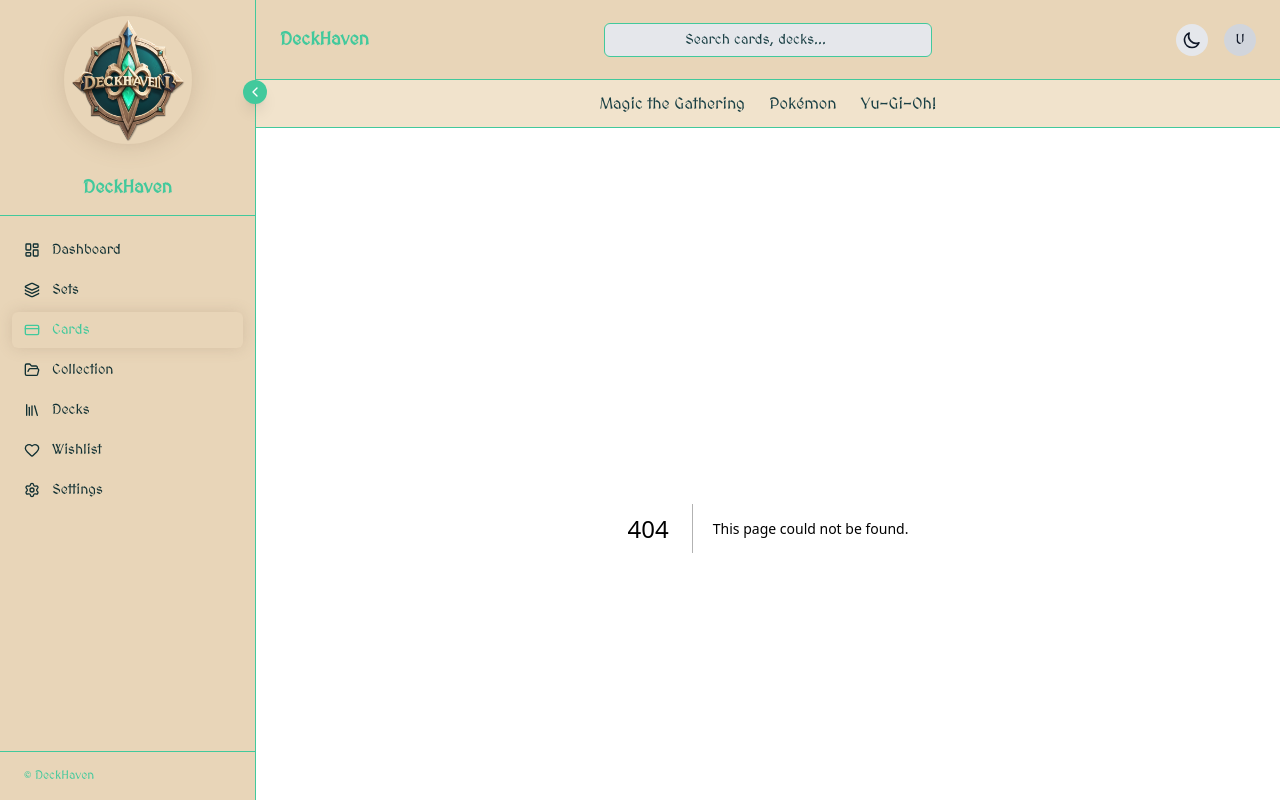
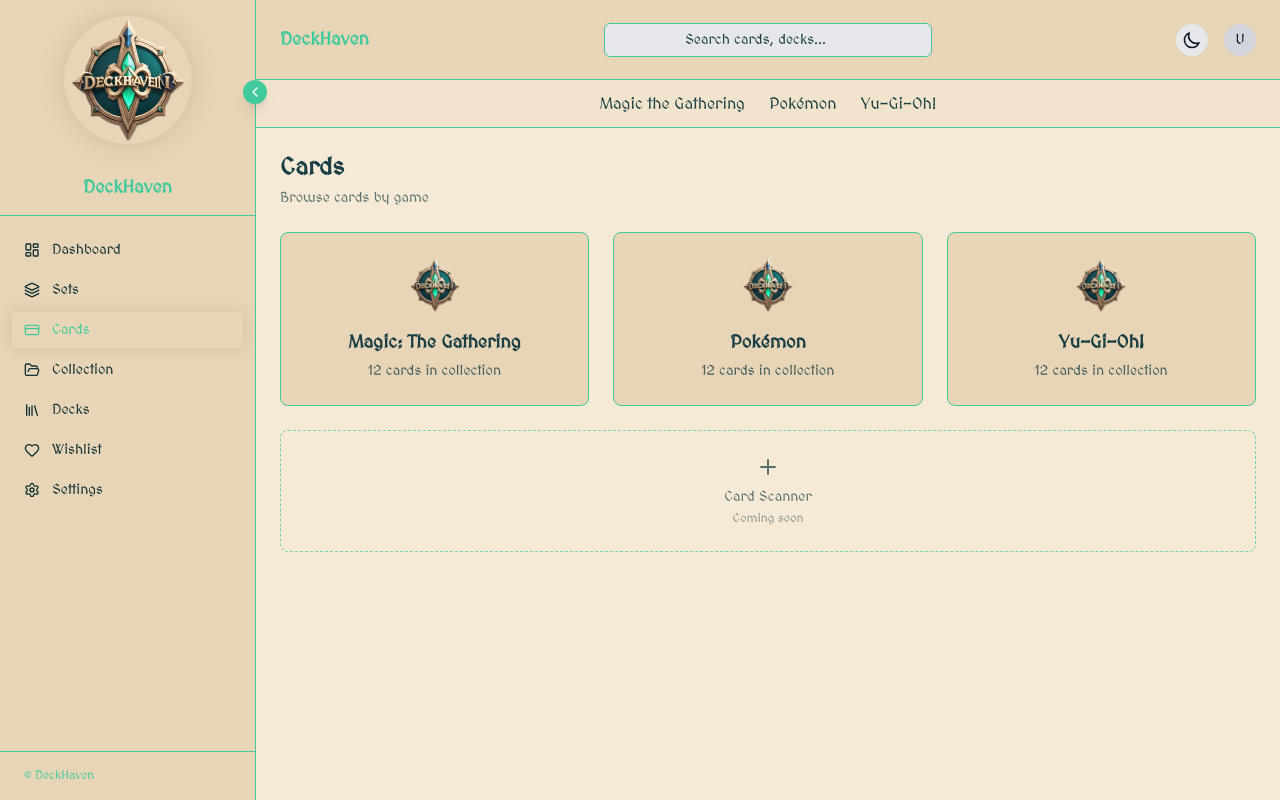
Before and after one commit to Christopher-Holland/DeckHaven, a Next.js app: page /cards in a window 1280 px wide. Before the commit this address had no page. Built offline with nearby package versions, Linux system fonts and the light colour scheme.

Commit message:
Added sections to Cards page so the user can select which game they wish to view cards from

```diff
--- /dev/null
+++ b/app/cards/page.tsx
@@ -0,0 +1,119 @@
+"use client";
+
+import { PlusIcon } from "lucide-react";
+import { useRouter } from "next/navigation";
+
+type CardGame = {
+    id: string;
+    name: string;
+    imageSrc: string;
+    ownedCount: number;
+};
+
+const demoGames: CardGame[] = [
+    {
+        id: "magic",
+        name: "Magic: The Gathering",
+        imageSrc: "/images/DeckHaven-Shield.png",
+        ownedCount: 12,
+    },
+    {
+        id: "pokemon",
+        name: "Pokémon",
+        imageSrc: "/images/DeckHaven-Shield.png",
+        ownedCount: 12,
+    },
+    {
+        id: "yugioh",
+        name: "Yu-Gi-Oh!",
+        imageSrc: "/images/DeckHaven-Shield.png",
+        ownedCount: 12,
+    },
+
+];
+
+export default function Cards() {
+    const router = useRouter();
+
+    return (
+        <main
+            className="
+                min-h-[calc(100vh-8rem)]
+                bg-[#f6ead6] dark:bg-[#0f2a2c]
+                px-6 py-6
+                text-[#193f44] dark:text-[#e8d5b8]
+                transition-all duration-300
+            "
+        >
+            {/* Page Header */}
+            <section className="mb-6">
+                <h2 className="text-2xl font-semibold">Cards</h2>
+                <p className="text-sm opacity-70 mt-1">
+                    Browse cards by game
+                </p>
+            </section>
+
+            {/* Game Selection Grid */}
+            <section className="grid grid-cols-1 md:grid-cols-3 gap-6">
+                {demoGames.map((game) => (
+                    <div
+                        key={game.id}
+                        onClick={() => router.push(`/cards/${game.id}`)}
+                        className="
+                            relative rounded-lg
+                            border border-[#42c99c] dark:border-[#82664e]
+                            bg-[#e8d5b8] dark:bg-[#173c3f]
+                            p-6
+                            cursor-pointer
+                            transition-all duration-200 ease-out
+                            hover:-translate-y-0.5
+                            hover:border-[#2fbf8f]
+                            dark:hover:border-[#9b7a5f]
+                            hover:shadow-[0_0_20px_rgba(130,102,78,0.2)]
+                            dark:hover:shadow-[0_0_30px_rgba(66,201,156,0.35)]
+                            "
+                    >
+                        {/* Game Image */}
+                        <img
+                            src={game.imageSrc}
+                            alt={game.name}
+                            className="w-14 h-14 mx-auto mb-4"
+                        />
+
+                        {/* Game Name */}
+                        <h3 className="text-lg font-semibold text-center mb-1">
+                            {game.name}
+                        </h3>
+
+                        {/* Owned Count */}
+                        <p className="text-sm opacity-80 text-center">
+                            {game.ownedCount} cards in collection
+                        </p>
+                    </div>
+                ))}
+
+
+            </section>
+            {/* Scanner Placeholder */}
+            <section className="mt-6">
+                <div
+                    className="
+                        relative rounded-lg
+                        border border-dashed border-[#42c99c] dark:border-[#82664e]
+                        bg-transparent
+                        p-6
+                        flex flex-col items-center justify-center
+                        text-center
+                        opacity-70
+                    "
+                >
+                    <PlusIcon className="w-6 h-6 mb-2" />
+                    <p className="text-sm font-medium">Card Scanner</p>
+                    <p className="text-xs opacity-70 mt-1">
+                        Coming soon
+                    </p>
+                </div>
+            </section>
+        </main>
+    );
+}
--- a/app/sets/SetCard.tsx
+++ b/app/sets/SetCard.tsx
@@ -1,8 +1,11 @@
 "use client";
 
 import { StarIcon } from "lucide-react";
+import { useRouter } from "next/navigation";
 
 export type SetCardProps = {
+    id?: string; // optional but recommended
+    href?: string; // <-- new
     name: string;
     game?: string;
     imageSrc?: string;
@@ -13,11 +16,11 @@
 
     isFavorited?: boolean;
     onToggleFavorite?: () => void;
-
-    onClick?: () => void;
 };
 
 export default function SetCard({
+    id,
+    href,
     name,
     game,
     imageSrc,
@@ -27,11 +30,25 @@
     releaseDate,
     isFavorited = false,
     onToggleFavorite,
-    onClick,
 }: SetCardProps) {
+    const router = useRouter();
+
+    const handleNavigate = () => {
+        if (href) router.push(href);
+    };
+
     return (
         <div
-            onClick={onClick}
+            onClick={handleNavigate}
+            onKeyDown={(e) => {
+                if (!href) return;
+                if (e.key === "Enter" || e.key === " ") {
+                    e.preventDefault();
+                    handleNavigate();
+                }
+            }}
+            role={href ? "button" : undefined}
+            tabIndex={href ? 0 : undefined}
             className="
         relative rounded-lg
         border border-[#42c99c] dark:border-[#82664e]
@@ -45,8 +62,6 @@
         hover:shadow-[0_0_20px_rgba(130,102,78,0.2)]
         dark:hover:shadow-[0_0_30px_rgba(66,201,156,0.35)]
       "
-            role={onClick ? "button" : undefined}
-            tabIndex={onClick ? 0 : undefined}
         >
             {/* Favorite Button */}
             <button
@@ -80,39 +95,51 @@
 
             {/* Title */}
             <div className="w-full mb-2 border-b border-[#42c99c] dark:border-[#82664e] pb-2">
-                <h3 className="text-lg font-semibold text-center px-12 truncate">{name}</h3>
+                <h3 className="text-lg font-semibold text-center px-12 truncate">
+                    {name}
+                </h3>
             </div>
 
             {/* Game badge */}
-            {game ? (
+            {game && (
                 <div className="flex justify-center mt-1">
                     <span className="text-xs px-2 py-0.5 rounded-full bg-black/10 dark:bg-white/10">
                         {game}
                     </span>
                 </div>
-            ) : null}
+            )}
 
             {/* Image */}
-            {imageSrc ? (
-                <img src={imageSrc} alt={name} className="w-10 h-10 mx-auto mt-3" />
-            ) : null}
+            {imageSrc && (
+                <img
+                    src={imageSrc}
+                    alt={name}
+                    className="w-10 h-10 mx-auto mt-3"
+                />
+            )}
 
             {/* Description */}
-            {description ? (
-                <p className="text-sm opacity-80 text-center mt-3">{description}</p>
-            ) : null}
+            {description && (
+                <p className="text-sm opacity-80 text-center mt-3">
+                    {description}
+                </p>
+            )}
 
             {/* Owned count */}
-            {typeof ownedCount === "number" ? (
+            {typeof ownedCount === "number" && (
                 <p className="text-sm opacity-80 text-center mt-2">
-                    {typeof totalCount === "number" ? `${ownedCount} out of ${totalCount} cards` : `${ownedCount} cards`}
+                    {typeof totalCount === "number"
+                        ? `${ownedCount} out of ${totalCount} cards`
+                        : `${ownedCount} cards`}
                 </p>
-            ) : null}
+            )}
 
             {/* Release date */}
-            {releaseDate ? (
-                <p className="text-xs opacity-60 text-center mt-1">Released: {releaseDate}</p>
-            ) : null}
+            {releaseDate && (
+                <p className="text-xs opacity-60 text-center mt-1">
+                    Released: {releaseDate}
+                </p>
+            )}
         </div>
     );
 }
--- a/app/sets/page.tsx
+++ b/app/sets/page.tsx
@@ -1,6 +1,7 @@
 "use client";
 
 import { useState } from "react";
+import { useRouter } from "next/navigation";
 import { ArrowRightIcon } from "lucide-react";
 import SetCard from "./SetCard";
 
@@ -69,6 +70,8 @@
 ];
 
 export default function Sets() {
+    const router = useRouter();
+
     // Track favorites per-set id
     const [favorites, setFavorites] = useState<Set<string>>(() => new Set());
 
@@ -94,7 +97,10 @@
             {/* Page Header */}
             <section className="mb-6 flex justify-between items-center">
                 <h2 className="text-2xl font-semibold">My Sets</h2>
+
                 <button
+                    type="button"
+                    onClick={() => router.push("/sets/browse")}
                     className="
             group
             text-sm font-medium
@@ -115,11 +121,10 @@
                     Browse All Sets
                     <ArrowRightIcon
                         className="
-                        w-4 h-4
-                        transition-transform duration-200
-                        group-hover:translate-x-1
-                        "
-                        // TO DO: make on click so that it is redirected to the all sets page
+              w-4 h-4
+              transition-transform duration-200
+              group-hover:translate-x-1
+            "
                     />
                 </button>
             </section>
@@ -129,6 +134,7 @@
                 {demoSets.map((s) => (
                     <SetCard
                         key={s.id}
+                        id={s.id}
                         name={s.name}
                         game={s.game}
                         imageSrc={s.imageSrc}
@@ -138,7 +144,7 @@
                         releaseDate={s.releaseDate}
                         isFavorited={favorites.has(s.id)}
                         onToggleFavorite={() => toggleFavorite(s.id)}
-                        onClick={() => console.log("Card clicked", s.id)}
+                        href={`/sets/${s.id}`}
                     />
                 ))}
             </section>
```
Also changed, not shown: app/cards/CardsCard.tsx (added).
